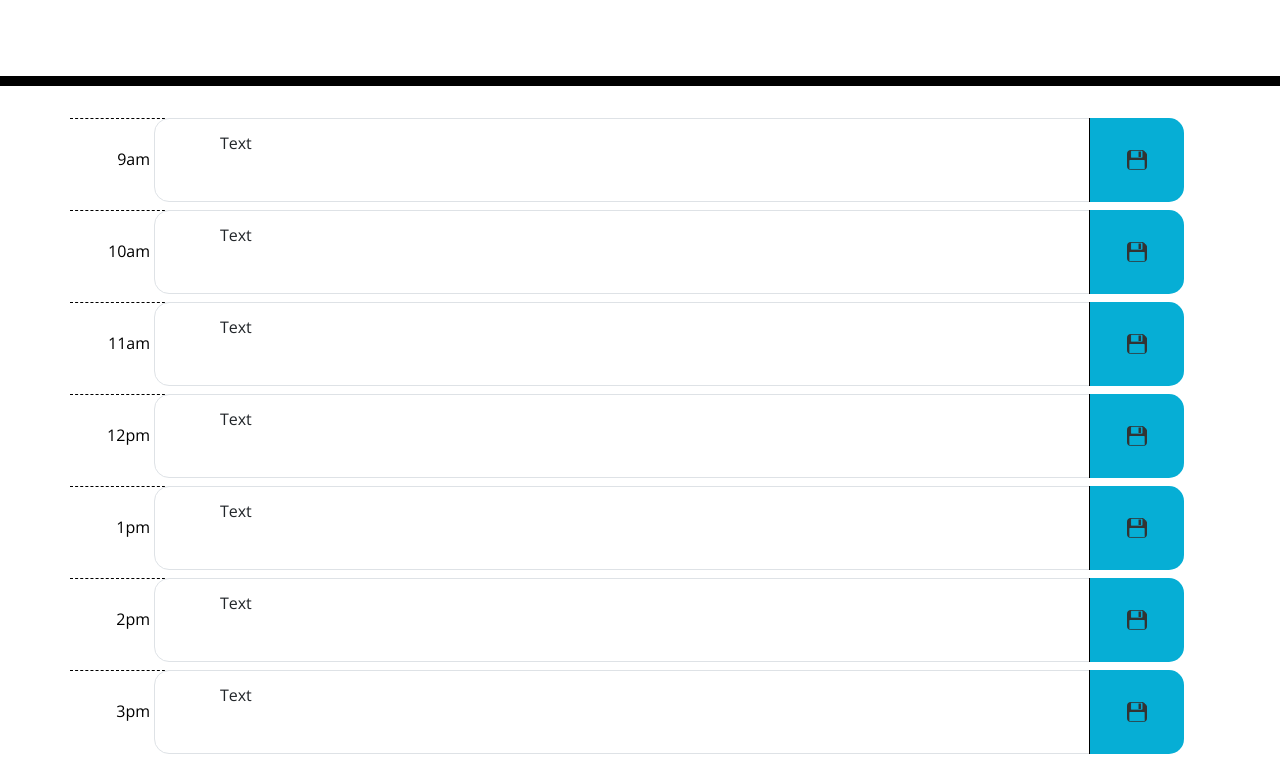
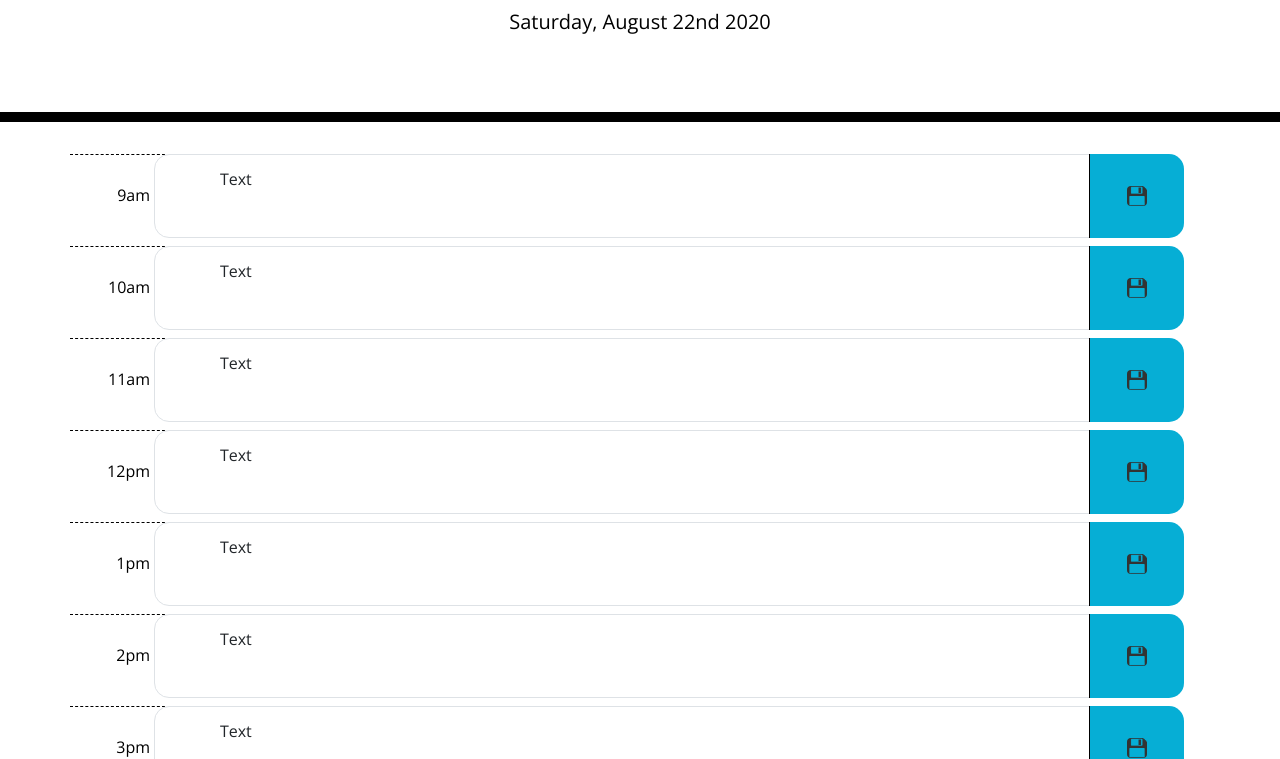
Before and after one commit to cboswel1/Work-Day-Scheduler, a plain HTML site: page index.html in a window 1280 px wide. Shown: the part 182-941 px from the top of the page. Drawn offline with nearby package versions, Linux system fonts and the light colour scheme; files whose address does not match are found by name.

Commit message:
added date to html

```diff
--- a/Develop/index.html
+++ b/index.html
@@ -145,5 +145,6 @@
 
     <script src="https://code.jquery.com/jquery-3.4.1.min.js"></script>
     <script src="https://cdnjs.cloudflare.com/ajax/libs/moment.js/2.24.0/moment.min.js"></script>
+    <script src="script.js"></script>
   </body>
 </html>
--- a/script.js
+++ b/script.js
@@ -0,0 +1,5 @@
+// Create a moment.js for current date at planner head - assign to currentday id
+moment(Date);
+$("#currentDay").text(moment().format('dddd' + ', ' + 'MMMM Do YYYY'));
+
+console.log(moment().format());
```
Also changed, not shown: style.css (renamed from Develop/style.css).
